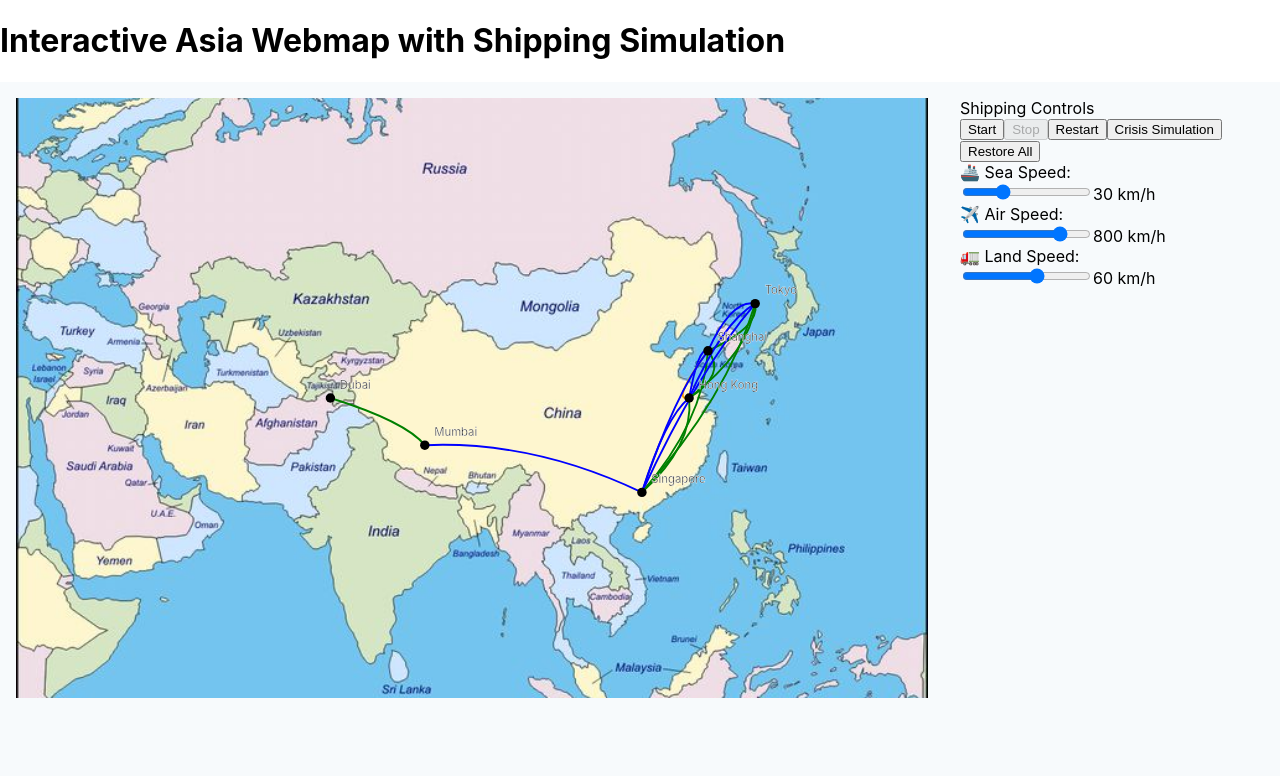
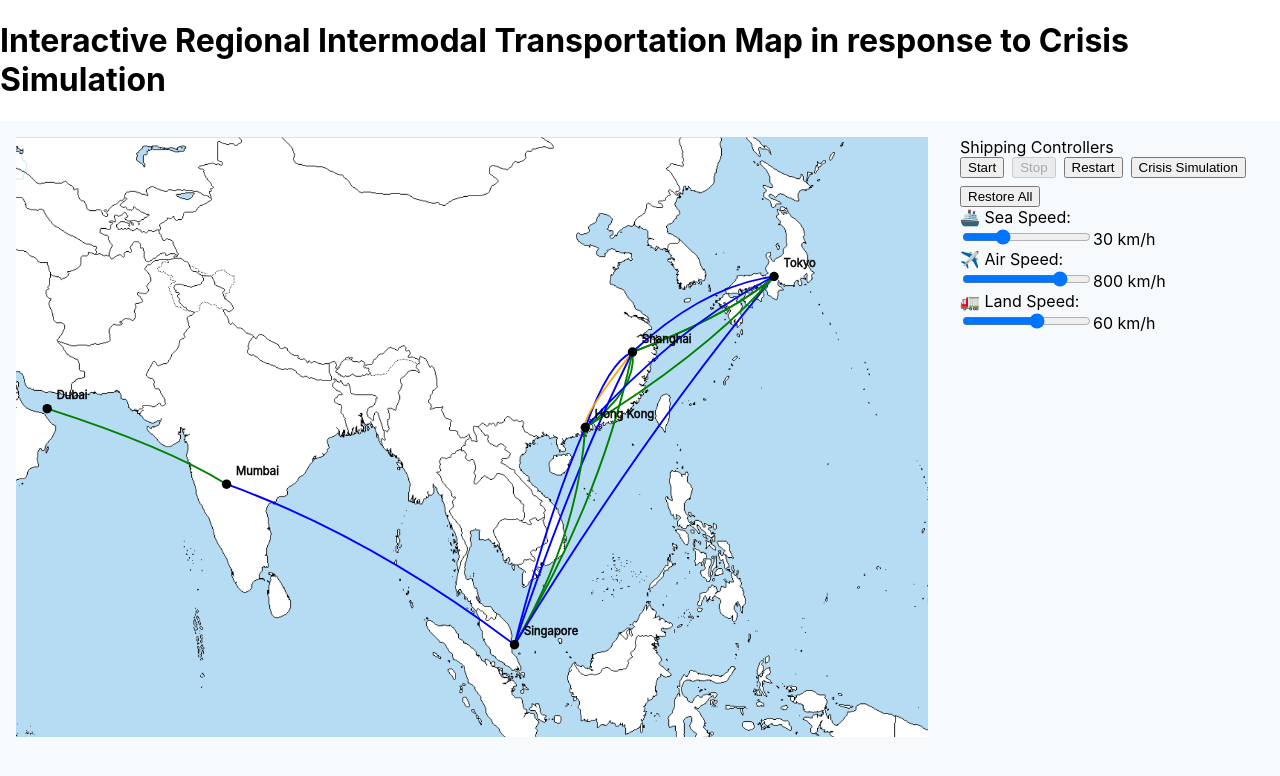
Before and after one commit to ZhaoQixian/CantCodeDenSleep, a React (Create React App) app: page / in a window 1280 px wide. Shown: the top 776 px of the page. Built offline with nearby package versions, Linux system fonts and the light colour scheme.

Commit message:
lastlastlast

```diff
--- a/package.json
+++ b/package.json
@@ -9,6 +9,7 @@
     "axios": "^1.7.7",
     "d3": "^7.9.0",
     "dotenv": "^16.4.5",
+    "lucide-react": "^0.452.0",
     "react": "^18.3.1",
     "react-dom": "^18.3.1",
     "react-scripts": "5.0.1",
--- a/src/App.js
+++ b/src/App.js
@@ -4,7 +4,7 @@ import AsiaWebmap from './AsiaWebmap6';
 function App() {
   return (
     <div className="App">
-      <h1>Interactive Asia Webmap with Shipping Simulation</h1>
+      <h1>Interactive Regional Intermodal Transportation Map in response to Crisis Simulation</h1>
       <AsiaWebmap />
     </div>
   );
--- a/src/AsiaWebmap6.js
+++ b/src/AsiaWebmap6.js
@@ -1,18 +1,12 @@
+// AsiaWebmap.jsx
 import React, { useState, useEffect } from 'react';
 import axios from 'axios';
 import initialRoutesData from './routesData';
 import './styles.css';
-import asiaMap from './AsiaMap.jpg';
-<img
-  src={asiaMap}
-  alt="Map of Asia"
-  style={{ width: '100%', height: '100%', objectFit: 'cover' }}
-/>
+import { ChevronLeft, ChevronRight } from 'lucide-react';
+import asiaMap from './AsiaMap1.jpg';
 
-
-
-
-// ... (keep all the existing component definitions)
+// Components
 const Button = ({ children, onClick, disabled, className }) => (
   <button
     onClick={onClick}
@@ -47,28 +41,25 @@ const CardHeader = ({ children }) => (
 
 const CardContent = ({ children }) => <div className="p-4">{children}</div>;
 
+// Constants
 const transportModes = [
   { name: 'Sea', icon: '🚢', color: 'blue', defaultSpeed: 30 },
   { name: 'Air', icon: '✈️', color: 'green', defaultSpeed: 800 },
   { name: 'Land', icon: '🚛', color: 'orange', defaultSpeed: 60 },
 ];
 
-const asiaPath =
-    'M300,100 Q400,50 500,75 T700,100 T850,150 T900,250 T850,350 T750,400 T600,450 T450,475 T300,450 T200,400 T150,300 T200,200 T300,100 Z';
-
 const initialCities = [
-  { name: 'Tokyo', x: 800, y: 200 },
-  { name: 'Shanghai', x: 750, y: 250 },
-  { name: 'Hong Kong', x: 730, y: 300 },
-  { name: 'Singapore', x: 680, y: 400 },
-  { name: 'Mumbai', x: 450, y: 350 },
-  { name: 'Dubai', x: 350, y: 300 },
+  { name: 'Tokyo', x: 820, y: 130 },
+  { name: 'Shanghai', x: 670, y: 210 },
+  { name: 'Hong Kong', x: 620, y: 290 },
+  { name: 'Singapore', x: 545, y: 520 },
+  { name: 'Mumbai', x: 240, y: 350 },
+  { name: 'Dubai', x: 50, y: 270 },
 ];
 
-// ... (keep all other constants and the AsiaWebmap component definition)
-
+// Main Component
 const AsiaWebmap = () => {
-  // ... (keep all the existing state and function definitions)
+  // State variables
   const [cities, setCities] = useState(initialCities);
   const [routes, setRoutes] = useState(initialRoutesData);
   const [vehiclePositions, setVehiclePositions] = useState({});
@@ -86,7 +77,9 @@ const AsiaWebmap = () => {
   const [gptAnalysis, setGptAnalysis] = useState(null);
   const [destructionMessage, setDestructionMessage] = useState('');
   const [solutions, setSolutions] = useState([]);
+  const [currentSolutionIndex, setCurrentSolutionIndex] = useState(0);
 
+  // Functions
   const simulateAllRoutes = () => {
     setIsSimulating(true);
     setIsStopped(false);
@@ -212,6 +205,34 @@ const AsiaWebmap = () => {
     setSolutions([]);
   };
 
+  const handleSpeedChange = (mode, value) => {
+    setSpeeds((prev) => ({ ...prev, [mode]: value }));
+  };
+
+  const getTransportModeColor = (mode) => {
+    return transportModes.find((m) => m.name === mode)?.color || 'gray';
+  };
+
+  const getTransportModeIcon = (mode) => {
+    return transportModes.find((m) => m.name === mode)?.icon || '❓';
+  };
+
+  const nextSolution = () => {
+    setCurrentSolutionIndex((prevIndex) =>
+      prevIndex < solutions.length - 1 ? prevIndex + 1 : prevIndex
+    );
+  };
+
+  const prevSolution = () => {
+    setCurrentSolutionIndex((prevIndex) =>
+      prevIndex > 0 ? prevIndex - 1 : prevIndex
+    );
+  };
+
+  useEffect(() => {
+    return () => intervals.forEach(clearInterval);
+  }, [intervals]);
+
   const analyzeRoutes = async () => {
     if (selectedCities.length !== 2) {
       console.error('You must select exactly two cities to protect.');
@@ -270,18 +291,44 @@ const AsiaWebmap = () => {
       return;
     }
 
+
     const apiKey = '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';
-    const prompt = `We need to transport goods from ${startCity} to ${endCity}. Based on the remaining valid routes, provide 4 structured solutions strictly following this format:
+    const prompt = `
+We need to transport goods from ${startCity} to ${endCity}. Based on the remaining valid routes, provide 4 structured solutions strictly following this format, and separate each solution with '---':
 
-1. Consideration (Cost/Time/Carbon Footprint/Composite)
+1. Consideration: [Optimal solution / Cost-efficient / Time-saving / Environmentally friendly]
+
 2. Route: [City 1 -> City 2 -> ... -> Final City] by [Mode1, Mode2, ...]
+
 3. Cost: $X
+
 4. Time: X hours
+
 5. Carbon Footprint: X kg
-6. Composite Score: X (balance of cost, time, carbon footprint)
-7. One-line Comment
+
+6. Evaluation: [One-line comment without mentioning ratios or percentages]
 
 Consider both direct routes (if available) and multi-step routes. For multi-step routes, list all modes used.
+
+The first output must be the optimal solution, balancing cost, time, and environmental impact. The next solution is cost-efficient, the next is time-saving, and the last is environmentally friendly.
+
+**Please do not mention any ratios or percentages in the evaluation.**
+
+**Here is an example of the desired format:**
+
+1. Consideration: Optimal solution
+
+2. Route: [Shanghai -> Singapore] by [Sea]
+
+3. Cost: $550
+
+4. Time: 336 hours
+
+5. Carbon Footprint: 650.2 kg
+
+6. Evaluation: This is the most optimal solution, offering the best balance of cost, time, and carbon footprint.
+
+Please ensure each solution strictly follows the format and uses the data provided. Do not include extra information or deviate from the structure.
 
 Valid paths: ${JSON.stringify(
       allPaths.map((path) => ({
@@ -317,9 +364,12 @@ Valid paths: ${JSON.stringify(
 
       if (response.data && response.data.choices && response.data.choices.length > 0) {
         const gptSolutions = response.data.choices[0].message.content
-          .split(/\n\n/)
+        .split('---')
+        .map((solution) => solution.trim())
         .filter(Boolean);
+
         setSolutions(gptSolutions);
+        setCurrentSolutionIndex(0); // Reset to the first solution
       } else {
         setGptAnalysis('No analysis received from the API. Please try again.');
       }
@@ -337,26 +387,12 @@ Valid paths: ${JSON.stringify(
     </div>
   );
 
-
-  const handleSpeedChange = (mode, value) => {
-    setSpeeds((prev) => ({ ...prev, [mode]: value }));
-  };
-
-  const getTransportModeColor = (mode) => {
-    return transportModes.find((m) => m.name === mode)?.color || 'gray';
-  };
-
-  const getTransportModeIcon = (mode) => {
-    return transportModes.find((m) => m.name === mode)?.icon || '❓';
-  };
-
-  useEffect(() => {
-    return () => intervals.forEach(clearInterval);
-  }, [intervals]);
-
   return (
     <div className="container">
-      <div className="map-container" style={{ position: 'relative', width: '100%', height: '600px' }}>
+      <div
+        className="map-container"
+        style={{ position: 'relative', width: '100%', height: '600px' }}
+      >
         <img
           src={asiaMap}
           alt="Map of Asia"
@@ -426,7 +462,14 @@ Valid paths: ${JSON.stringify(
                 r="5"
                 fill={selectedCities.includes(city.name) ? 'red' : 'black'}
               />
-              <text x={city.x + 10} y={city.y - 10} fontSize="12" fill="black" stroke="white" strokeWidth="0.5">
+              <text
+                x={city.x + 10}
+                y={city.y - 10}
+                fontSize="12"
+                fill="black"
+                stroke="black"
+                strokeWidth="0.5"
+              >
                 {city.name}
               </text>
             </g>
@@ -449,7 +492,7 @@ Valid paths: ${JSON.stringify(
       </div>
       <div className="controls-container">
         <Card className="mb-4">
-          <CardHeader>Shipping Controls</CardHeader>
+          <CardHeader>Shipping Controllers</CardHeader>
           <CardContent>
             <div className="button-group">
               <Button
@@ -486,7 +529,7 @@ Valid paths: ${JSON.stringify(
 
             {isCrisisMode && !destroyType && (
               <div className="mb-4">
-                <p>Select two cities to protect:</p>
+                <p>Select start point and end point:</p>
                 <p>{selectedCities.join(', ')}</p>
                 {selectedCities.length === 2 && (
                   <>
@@ -560,9 +603,18 @@ Valid paths: ${JSON.stringify(
         {/* Solutions Display */}
         {solutions.length > 0 && (
           <div className="solutions-container">
-            {solutions.map((solution, index) => (
-              <SolutionBox key={index} solution={solution} />
-            ))}
+            <SolutionBox solution={solutions[currentSolutionIndex]} />
+            <div className="navigation-buttons">
+              <Button onClick={prevSolution} disabled={currentSolutionIndex === 0}>
+                <ChevronLeft />
+              </Button>
+              <Button
+                onClick={nextSolution}
+                disabled={currentSolutionIndex === solutions.length - 1}
+              >
+                <ChevronRight />
+              </Button>
+            </div>
           </div>
         )}
       </div>
--- a/src/routesData.js
+++ b/src/routesData.js
@@ -1,4 +1,4 @@
-const updatedRoutesData = [
+const initialRoutesData = [
   { "Start": "Shanghai", "End": "Hong Kong", "Mode": "Sea", "Cost": 358, "Time": 72, "Environment": 234.47 },
   { "Start": "Shanghai", "End": "Hong Kong", "Mode": "Air", "Cost": 645, "Time": 8, "Environment": 310.17 },
   { "Start": "Shanghai", "End": "Hong Kong", "Mode": "Land", "Cost": 300, "Time": 48, "Environment": 260.3 },
@@ -9,11 +9,11 @@ const updatedRoutesData = [
   { "Start": "Shanghai", "End": "Tokyo", "Mode": "Sea", "Cost": 1430, "Time": 24, "Environment": 334.15 },
   { "Start": "Shanghai", "End": "Tokyo", "Mode": "Air", "Cost": 1100, "Time": 24, "Environment": 372.1 },
   { "Start": "Tokyo", "End": "Singapore", "Mode": "Sea", "Cost": 2100, "Time": 600, "Environment": 906.28 },
-  { "Start": "Tokyo", "End": "Singapore", "Mode": "Air", "Cost": 3800, "Time": 9, "Environment": 930.77 },
+  { "Start": "Tokyo", "End": "Shanghai", "Mode": "Air", "Cost": 3800, "Time": 9, "Environment": 930.77 },
   { "Start": "Tokyo", "End": "Hong Kong", "Mode": "Sea", "Cost": 1500, "Time": 336, "Environment": 507.12 },
   { "Start": "Tokyo", "End": "Hong Kong", "Mode": "Air", "Cost": 2000, "Time": 6, "Environment": 503.43 },
   { "Start": "Singapore", "End": "Mumbai", "Mode": "Sea", "Cost": 2500, "Time": 400, "Environment": 893.86 },
   { "Start": "Mumbai", "End": "Dubai", "Mode": "Air", "Cost": 3000, "Time": 800, "Environment": 759.77 }
 ];
 
-export default updatedRoutesData;
+export default initialRoutesData;
--- a/src/styles.css
+++ b/src/styles.css
@@ -1,5 +1,4 @@
 /* styles.css */
-
 .container {
   display: flex;
   background-color: #f7fafc; /* Tailwind's gray-100 */
@@ -14,14 +13,31 @@
 .controls-container {
   width: 33.333333%; /* Equivalent to w-1/3 */
   padding: 1rem;     /* Equivalent to p-4 */
+}
+
+.button-group {
   display: flex;
-    flex-direction: column;
+  flex-wrap: wrap;
+  gap: 0.5rem;
+}
+
+.solutions-container {
+  margin-top: 1rem;
 }
 
 .solution-box {
-    background-color: white;
-    box-shadow: 0 1px 3px rgba(0,0,0,0.1);
+  background-color: #fff;
+  padding: 1rem;
+  border: 1px solid #e2e8f0; /* Tailwind's gray-200 */
   border-radius: 0.5rem;
-    padding: 1rem;
-    margin-bottom: 1rem;
 }
+
+.navigation-buttons {
+  display: flex;
+  justify-content: space-between;
+  margin-top: 0.5rem;
+}
+
+button {
+  cursor: pointer;
+}
```
Also changed, not shown: 1 other file (tests, documents, lock files or other folders). Lines whose indentation alone changed are shown as unchanged.
